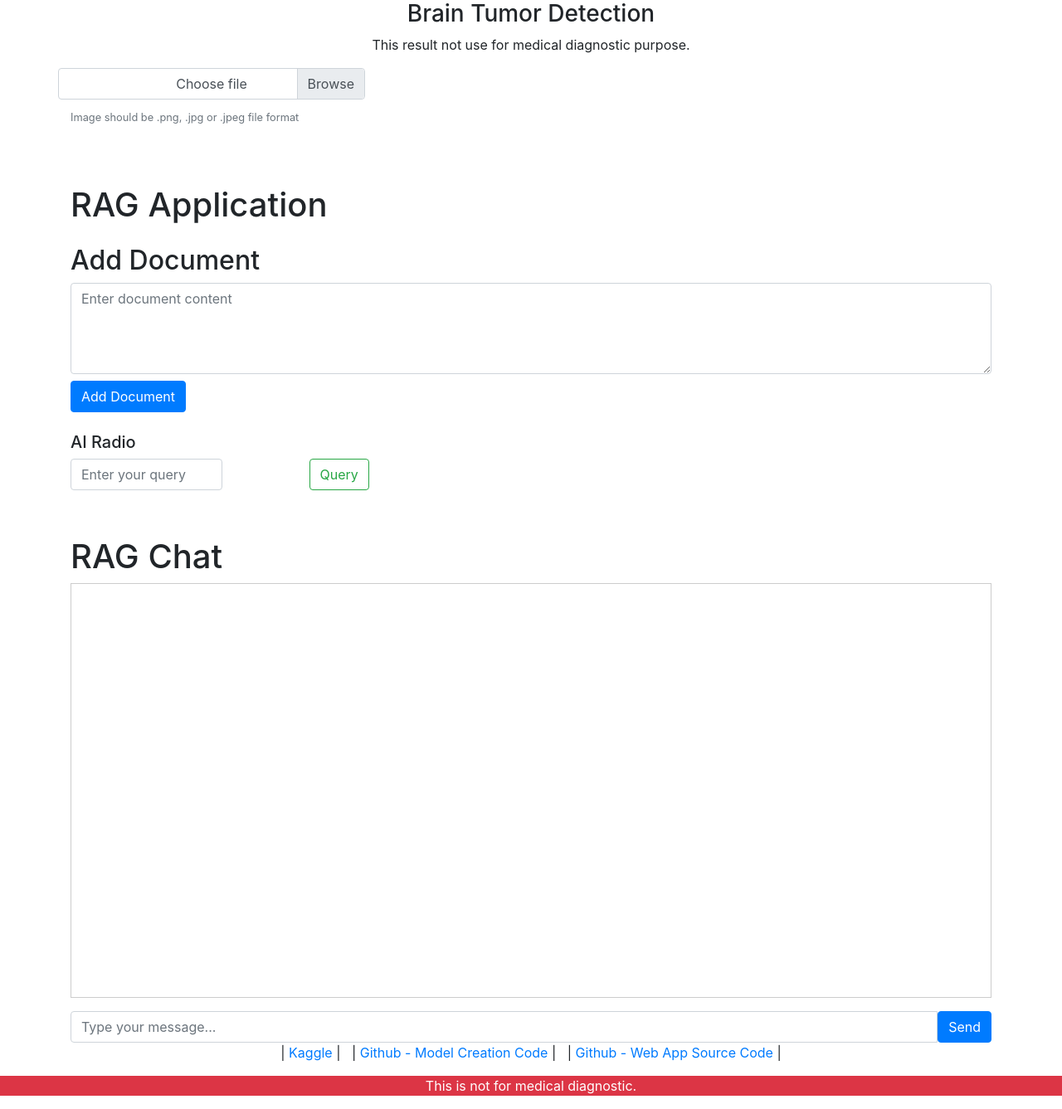
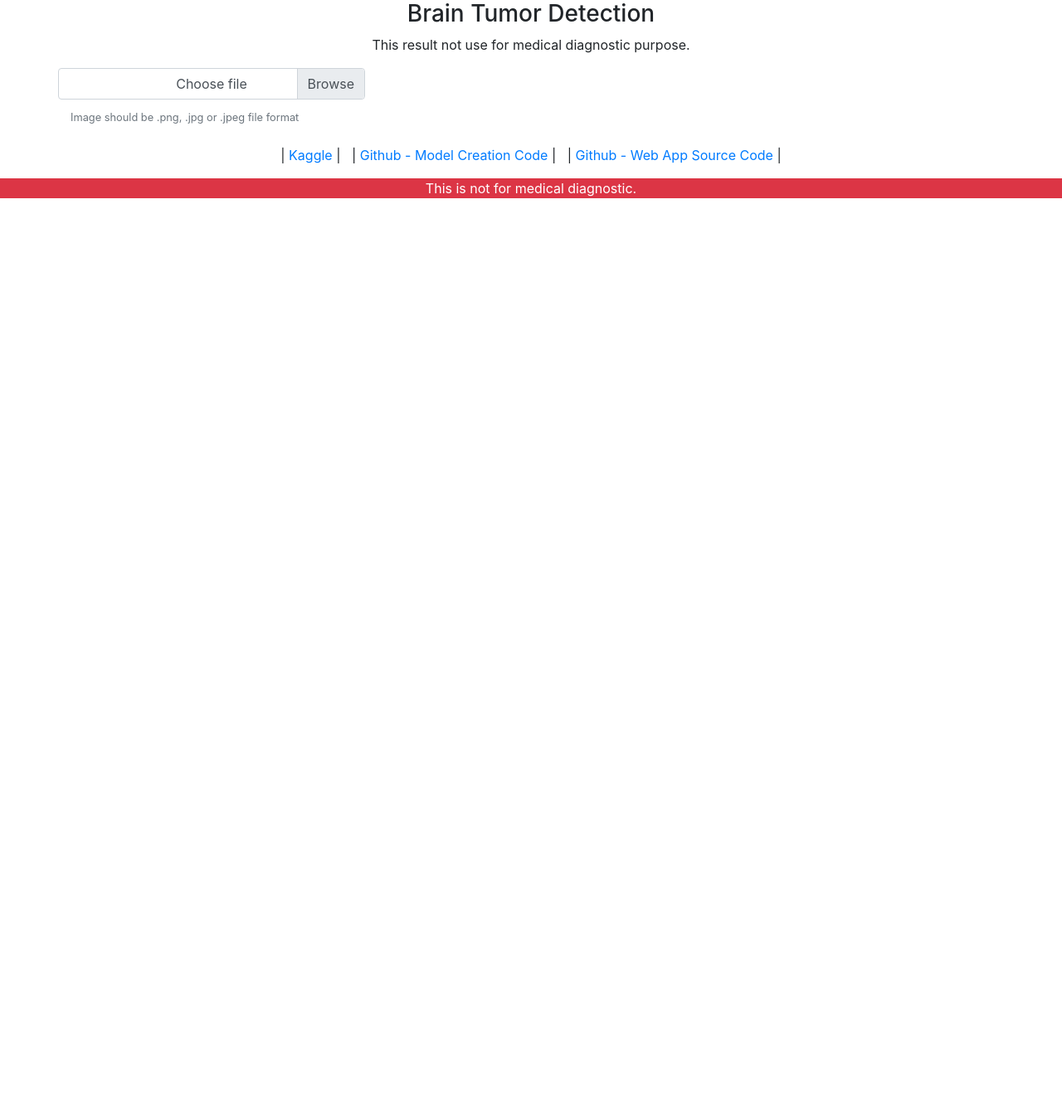
Before and after one commit to LalithK90/DL-Approaches-for-Brain-Tumor-Detection-using-MRI-images-LLM-intergration, a Flask app: page / in a window 1280 px wide. Shown: the whole page at 83% size. After the commit the page ends 239 px from the top, so only its background shows below. Run offline with Flask 3, Linux system fonts and the light colour scheme; some libraries are stand-ins or nearby versions.

Commit message:
now chat function is working and i need to add new view to update db table

```diff
--- a/app.py
+++ b/app.py
@@ -2,9 +2,9 @@ import os
 import io
 import re
 import base64
+import uuid
 import numpy as np
 import cv2
-import requests
 import tensorflow as tf
 import keras
 from keras.models import load_model
@@ -12,22 +12,14 @@ import matplotlib
 matplotlib.use('Agg')  # Set Matplotlib to use a non-GUI backend
 import matplotlib.pyplot as plt
 from PIL import Image
-from flask import Flask, render_template, redirect, url_for, request, jsonify, send_file, g
+from flask import Flask, render_template, redirect, url_for, request, jsonify, send_file
 from lime import lime_image
 from skimage.segmentation import mark_boundaries
 from io import BytesIO
 from tf_keras_vis.saliency import Saliency
 from tf_keras_vis.utils import normalize
 from tf_keras_vis.utils.scores import CategoricalScore
-# for rag app
-import psycopg2
-from sentence_transformers import SentenceTransformer
-import psycopg2
-import uuid
-import os
-from sklearn.feature_extraction.text import TfidfVectorizer
-from sklearn.metrics.pairwise import cosine_similarity
-import pickle
+
 
 
 IMAGE_SIZE=160
@@ -44,14 +36,12 @@ label_dict={0:'Glioma', 1:'Meningioma',2:'No tumor',3:'Pituitary'}
 
 # Get Last Convolutional Layer Name
 def get_last_convolutional_layer(model):
-    layer_name = None
+    last_conv_layer_name = None
     for layer in reversed(model.layers):
-        if 'conv2d' in layer.name.lower():
-            layer_name = layer.name
+        if isinstance(layer, tf.keras.layers.Conv2D):
+            last_conv_layer_name = layer.name
             break
-    return layer_name
-
-
+    return last_conv_layer_name
 
 # image process
 def preprocess(img):
@@ -71,16 +61,15 @@ def preprocess(img):
 def compute_gradcam(model, img_tensor, class_index):
     last_conv_layer_name = get_last_convolutional_layer(model)
 
-    # Check if the layer exists
-    if not any(layer.name == last_conv_layer_name for layer in model.layers):
-        raise ValueError(f"Layer {last_conv_layer_name} not found in the model.")
+    # Handle multiple outputs
+    model_output = model.output[0] if isinstance(model.output, (list, tuple)) else model.output
 
     # Create Grad-CAM model
     grad_model = tf.keras.models.Model(
         inputs=model.inputs,
         outputs=[
             model.get_layer(last_conv_layer_name).output,
-            model.output[0] if isinstance(model.output, (list, tuple)) else model.output
+            model_output
         ]
     )
 
@@ -98,11 +87,10 @@ def compute_gradcam(model, img_tensor, class_index):
         gradcam += w * conv_outputs[:, :, i]
 
     gradcam = np.maximum(gradcam, 0)
-    gradcam = cv2.resize(gradcam, (IMAGE_SIZE, IMAGE_SIZE))
+    gradcam = cv2.resize(gradcam, (IMAGE_SIZE,IMAGE_SIZE))
     gradcam -= gradcam.min()
     gradcam /= gradcam.max()
     return gradcam
-
 
 # Saliency Map Function# Generate Saliency Map
 def generate_saliency_map(model, input_tensor, class_index,smooth_samples,smooth_noise):
@@ -133,13 +121,17 @@ def create_visualization(overlay, lime_result, combined_img, saliency_map):
     plt.close(fig)  # Ensure the figure is closed after saving
     return buf
 
+@app.route("/")
+def index():
+	return(render_template("index.html"))
+
 @app.route("/predict", methods=["POST"])
 def predict():
 	data = request.get_json(force=True)
 	image = data['image']
 	smooth_samples = data.get('smooth_samples', 50)
 	smooth_noise = data.get('smooth_noise', 0.1)
-	top_labels = data.get('top_labels', 4)
+	top_labels = data.get('top_labels', 5)
 	hide_color = data.get('hide_color', 0)
 	num_samples = data.get('num_samples', 1000)
 	num_features = data.get('num_features', 5)
@@ -210,8 +202,10 @@ def predict():
 	buf = create_visualization(overlay, lime_result, combined_img, saliency_map)
 	encoded_img = base64.b64encode(buf.getvalue()).decode('utf-8')
 
-	# print(f'Prediction : {prediction}, Result : {result}, Accuracy : {accuracy}')
-	# response = {'prediction': {'result' : label, 'accuracy' : accuracy}}
+# Convert input_tensor to image
+	input_tensor_img = np.squeeze(input_tensor)
+	input_tensor_img = (input_tensor_img * 255).astype(np.uint8)
+	submit_img_encoded = base64.b64encode(cv2.imencode('.png', input_tensor_img)[1]).decode('utf-8')
 
 	# Generate visualization
 	gradcam_img = (gradcam_3d * 255).astype(np.uint8)
@@ -228,15 +222,10 @@ def predict():
 	lime_explanation_cam_encoded = base64.b64encode(cv2.imencode('.png', lime_explanation_cam)[1]).decode('utf-8')
 
 
-    # Convert input_tensor to image
-	input_tensor_img = np.squeeze(input_tensor)
-	input_tensor_img = (input_tensor_img * 255).astype(np.uint8)
-	submit_img_encoded = base64.b64encode(cv2.imencode('.png', input_tensor_img)[1]).decode('utf-8')
-
 	response = {
         'prediction': {'result': label, 'accuracy': accuracy},
+        'user_id': str(uuid.uuid4()),
         'img_size': IMAGE_SIZE,
-        'user_id': str(uuid.uuid4()),
         'submit_img': submit_img_encoded,
         'gradcam_img': gradcam_img_encoded,
         'lime_explanation': lime_explanation_encoded,
@@ -248,165 +237,20 @@ def predict():
 
 	return jsonify(response)
 
+@app.route('/health', methods=['GET'])
+def health_check():
+    return jsonify({"status": "ok"}), 200
+
 
 # for RAG app
 
-# # PostgreSQL connection
-# def get_db_connection():
-#     if 'db_conn' not in g:
-#         g.db_conn = psycopg2.connect(
-#             dbname="mriDb",
-#             user="user",
-#             password="secret",
-#     host="localhost",
-#     port="5432"
-# )
-#     return g.db_conn
-
-# @app.teardown_appcontext
-# def close_db_connection(exception):
-#     db_conn = g.pop('db_conn', None)
-#     if db_conn is not None:
-#         db_conn.close()
-
-# # SQL to create the table
-# CREATE_TABLE_SQL = """
-# CREATE TABLE IF NOT EXISTS documents (
-#     id SERIAL PRIMARY KEY,
-#     content TEXT NOT NULL,
-#     embedding vector(768) NOT NULL
-# );
-# """
-
-# def create_table():
-#     print("Creating table...")
-#     conn = get_db_connection()
-#     try:
-#         with conn.cursor() as cursor:
-#         # Execute the SQL to create the table
-#             cursor.execute(CREATE_TABLE_SQL)
-
-#         conn.commit()  # Commit transaction
-#         print("Table created successfully (if not exists).")
-#     except Exception as e:
-#         conn.rollback()  # Rollback transaction in case of error
-#         print(f"Error creating table: {e}")
-
-# # Load embedding model
-# embedding_model = SentenceTransformer('sentence-transformers/all-mpnet-base-v2')
-
-# # Generate embeddings
-# def generate_embedding(text):
-#     return embedding_model.encode(text).tolist()
-
-# # Search the database
-# def search_documents(query_embedding, top_k=5):
-#     conn = get_db_connection()
-#     try:
-#         with conn.cursor() as cursor:
-#             embedding_str = "[" + ",".join(map(str, query_embedding)) + "]"
-#             cursor.execute("""
-#                 SELECT id, content, embedding
-#                 FROM documents
-#                 ORDER BY embedding <-> %s::vector
-#                 LIMIT %s;
-#             """, (embedding_str, top_k))
-#             return cursor.fetchall()
-#     except Exception as e:
-#         conn.rollback()  # Rollback transaction in case of error
-#         raise e
-
-
-# # Route to add documents
-# @app.route('/add_document', methods=['POST'])
-# def add_document():
-#     data = request.json
-#     content = data.get('content')
-#     if not content:
-#         return jsonify({'error': 'Content is required'}), 400
-
-#     embedding = generate_embedding(content)
-#     conn = get_db_connection()
-#     try:
-#         with conn.cursor() as cursor:
-#             cursor.execute("""
-#             INSERT INTO documents (content, embedding)
-#             VALUES (%s, %s)
-#             RETURNING id;
-#         """, (content, embedding))
-#             doc_id = cursor.fetchone()[0]
-#             print(f"Document added with ID: {doc_id}")
-#         conn.commit()
-#         return jsonify({'message': 'Document added', 'id': doc_id})
-#     except Exception as e:
-#         conn.rollback()  # Rollback transaction in case of error
-#         raise e
-
-
-# # Configuration
-# # LLAMA_API_URL = "http://localhost:11434/api/chat"
-# LLAMA_API_URL = "http://localhost:11434/api/generate"
-# LLAMA_MODEL = "llama3.2-vision:latest"
-
-# # Query Llama with Conversation History
-# def query_llama_with_history(model, history):
-#     payload = {
-#         "model": model,
-#         "prompt": model,
-#         # "messages": history,
-#         "stream": False
-#     }
-#     try:
-#         # Send request to Llama API
-#         response = requests.post(LLAMA_API_URL, json=payload)
-
-#         # Validate and parse JSON response
-#         try:
-#             response_json = response.json()
-#         except json.JSONDecodeError as e:
-#             print(f"JSONDecodeError: {e}")
-#             raise ValueError("Invalid JSON received from Llama API")
-
-#         # Return parsed JSON
-#         return response_json
-#     except requests.RequestException as e:
-#         print(f"RequestException: {e}")
-#         raise ValueError("Failed to communicate with Llama API")
-
-
-
-# # Flask Route: Query Llama
-# @app.route('/query', methods=['POST'])
-# def query_llama():
-#     try:
-#         # Get query from request
-#         data = request.json
-#         if not data or 'query' not in data:
-#             return jsonify({"error": "Invalid input. 'query' is required."}), 400
-
-#         # Build conversation history (example with one user input)
-#         conversation_history = [
-#             {"role": "user", "content": data['query']}
-#         ]
-
-#         # Call the Llama RAG API
-#         llama_response = query_llama_with_history(LLAMA_MODEL, conversation_history)
-
-#         # Extract response content
-#         response_content = {
-#             "query": data['query'],
-#             "context": llama_response.get("context", "No context provided"),
-#             "response": llama_response.get("message", {}).get("content", "No response provided")
-#         }
-#         return jsonify(response_content)
-#     except ValueError as e:
-#         return jsonify({"error": str(e)}), 500
-#     except Exception as e:
-#         print(f"Unexpected error: {e}")
-#         return jsonify({"error": "An unexpected error occurred."}), 500
-
-
-
+import requests
+import psycopg2
+import uuid
+import os
+from sklearn.feature_extraction.text import TfidfVectorizer
+from sklearn.metrics.pairwise import cosine_similarity
+import pickle
 
 
 # --- Configuration ---
@@ -492,13 +336,11 @@ def get_context_from_db(query, session_id):
         return ""
 
 def store_message(user_id, session_id, message_text, sender):
-    print(f"Storing message: {message_text}")
     """Stores a message in the chat history database."""
     try:
         sql = "INSERT INTO chat_history (user_id, session_id, message_text, sender) VALUES (%s, %s, %s, %s);"
         pg_cursor.execute(sql, (user_id, session_id, message_text, sender))
         pg_conn.commit()
-        print("Message stored successfully.")
     except psycopg2.Error as e:
         print(f"Error storing message: {e}")
 
@@ -532,9 +374,6 @@ def rag():
         user_query = data.get('query')
         user_id = data.get('user_id')
         session_id = data.get('session_id')
-        print("User Query:", user_query)
-        print("Session ID:", session_id)
-        print("User ID:", user_id)
         # Validate input
         if not user_query or not user_id:
             print("Invalid input.")
@@ -555,7 +394,6 @@ def rag():
         db_context = get_context_from_db(user_query, session_id)
 
         prompt = f"""Use the following context to answer the question at the end. If you don't find the answer in the context, say "I couldn't find an answer in the provided context."
-
         Context:
         {db_context}
 
@@ -563,15 +401,13 @@ def rag():
         """
 
         ollama_request = {
-            "model": "llama2",
+            "model": "llama3.2-vision:latest",
             "prompt": prompt,
             "stream": False
         }
-
         ollama_response = requests.post(OLLAMA_API_URL, json=ollama_request)
         ollama_response.raise_for_status() # Raise HTTPError for bad responses (4xx or 5xx)
         ollama_data = ollama_response.json()
-        print(ollama_data)
         response_text = ollama_data.get("response")
 
         # Store the bot's response
@@ -589,16 +425,5 @@ def rag():
     except requests.exceptions.RequestException as e:
         return jsonify
 
-
-
-@app.route("/")
-def index():
-    # create_table()
-    return(render_template("index.html"))
-
-@app.route('/health', methods=['GET'])
-def health_check():
-    return jsonify({"status": "ok"}), 200
-
-if __name__ == '__main__':
+if __name__ == "__main__":
     app.run(debug=True)
--- a/static/js/app.js
+++ b/static/js/app.js
@@ -123,68 +123,6 @@ const tooltipTriggerList = document.querySelectorAll('[data-bs-toggle="tooltip"]
 const tooltipList = [...tooltipTriggerList].map(tooltipTriggerEl => new bootstrap.Tooltip(tooltipTriggerEl));
 
 // for RAG app
-// Add Document
-$('#add_document_btn').click(function () {
-    const content = $('#document_content').val();
-    if (!content) {
-        alert('Please enter document content');
-        return;
-    }
-    $.ajax({
-        url: '/add_document',
-        method: 'POST',
-        contentType: 'application/json',
-        data: JSON.stringify({ content }),
-        success: function (response) {
-            $('#add_document_status').html(`<div class="alert alert-success">Document added with ID: ${response.id}</div>`);
-            $('#document_content').val('');
-        },
-        error: function () {
-            $('#add_document_status').html('<div class="alert alert-danger">Failed to add document</div>');
-        }
-    });
-});
-
-// Query Llama
-$('#query_btn').click(function () {
-    Swal.fire({
-        title: 'Processing...',
-        text: 'Please wait while we process your request.',
-        allowOutsideClick: false,
-        didOpen: () => {
-            Swal.showLoading();
-        }
-    });
-
-    const query = $('#query_input').val();
-    if (!query) {
-        alert('Please enter a query');
-        return;
-    }
-    $.ajax({
-        url: '/query',
-        method: 'POST',
-        contentType: 'application/json',
-        data: JSON.stringify({ query }),
-        success: function (response) {
-            const converter = new showdown.Converter();
-            $('#query_results').html(`
-                        <h5>Query:</h5>
-                        <p>${response.query}</p>
-                        <h5>Context:</h5>
-                        <p>${response.context}</p>
-                        <h5>Response:</h5>
-                        <p>${converter.makeHtml(response.response)}</p>
-                    `);
-            Swal.close();
-        },
-        error: function () {
-            Swal.close();
-            $('#query_results').html('<div class="alert alert-danger">Failed to retrieve response</div>');
-        }
-    });
-});
-
 $(document).ready(function () {
     let sessionId = null; // Store the session ID
 
@@ -202,14 +140,24 @@ $(document).ready(function () {
             session_id: sessionId // Send the session ID
         };
 
+        Swal.fire({
+            title: 'Processing...',
+            text: 'Please wait while we process your request.',
+            allowOutsideClick: false,
+            didOpen: () => {
+                Swal.showLoading();
+            }
+        });
+
         $.ajax({
             type: "POST",
             url: "/rag", // Your Flask endpoint
             data: JSON.stringify(data),
             contentType: "application/json",
             success: function (response) {
+                const converter = new showdown.Converter();
                 const botMessage = response.response;
-                $("#chat-container").append(`<div class="message bot-message">${botMessage}</div>`);
+                $("#chat-container").append(`<div class="message bot-message">${converter.makeHtml(botMessage)}</div>`);
                 scrollToBottom();
                 if (!sessionId) {
                     sessionId = response.session_id; // Store the session ID from the first response
@@ -217,8 +165,10 @@ $(document).ready(function () {
                 if (response.cached) {
                     console.log("Response was cached!");
                 }
+                Swal.close();
             },
             error: function (error) {
+                Swal.close();
                 console.error("Error:", error);
                 $("#chat-container").append(`<div class="message bot-message text-danger">Error communicating with the server.</div>`);
                 scrollToBottom();
--- a/templates/index.html
+++ b/templates/index.html
@@ -12,6 +12,7 @@
     <link rel="stylesheet" href="../static/css/app.css">
     <script src="https://cdn.jsdelivr.net/npm/@tensorflow/tfjs@2.0.0"></script>
     <script src="https://cdn.jsdelivr.net/npm/sweetalert2@11"></script>
+    <link rel="stylesheet" href="https://cdnjs.cloudflare.com/ajax/libs/font-awesome/6.0.0/css/all.min.css">
 </head>
 
 <body>
@@ -73,6 +74,7 @@
         <!-- changing parameter -->
         <div class="container">
             <div class="row" id="parameter_container">
+                <!-- show result image -->
                 <div class="container">
                     <h5 class="mb-4 text-center">Model Explanation Settings</h5>
                     <div class="row">
@@ -152,9 +154,22 @@
                             </form>
                         </div>
                     </div>
-                    <div class="row text-center">
+                    <div class="row content-aling-center">
                         <button id="update-button" type="button" class="btn btn-outline-info mt-3">
+
                             UPDATE
+                        </button>
+                    </div>
+                </div>
+                <!-- chatbot -->
+                <div class="container">
+                    <h5> <i class="fas fa-user-doctor"></i> RadioAI Chat</h5>
+                    <div id="chat-container">
+                    </div>
+                    <div class="input-group mt-3">
+                        <input type="text" id="user-input" class="form-control" placeholder="Type your message...">
+                        <button class="btn btn-outline-primary" type="button" id="send-button">
+                            <i class="fas fa-paper-plane"></i> Send
                         </button>
                     </div>
                 </div>
@@ -163,43 +178,6 @@
         <!-- image visualization -->
         <div class="container">
             <img src="" alt="" id="encoded_img" class="img-fluid m-2">
-        </div>
-
-        <div class="container mt-5">
-            <h1 class="mb-4">RAG Application</h1>
-
-            <!-- Add Document Section -->
-            <div class="mb-4">
-                <h2>Add Document</h2>
-                <textarea id="document_content" class="form-control mb-2" rows="4"
-                    placeholder="Enter document content"></textarea>
-                <button id="add_document_btn" class="btn btn-primary">Add Document</button>
-                <div id="add_document_status" class="mt-2"></div>
-            </div>
-
-            <!-- Query Llama Section -->
-            <div>
-                <h5>AI Radio</h5>
-                <div id="query_results" class="mt-1 mb-2"></div>
-                <form class="form-inline">
-                    <div class="form-group">
-                        <input type="text" id="query_input" class="form-control mb-2 col-8" placeholder="Enter your query">
-                    </div>
-                    &nbsp; &nbsp;
-                    <button id="query_btn" type="button" class="btn btn-outline-success mb-2">Query</button>
-                </form>
-            </div>
-        </div>
-        <div class="container mt-5">
-            <h1>RAG Chat</h1>
-            <div id="chat-container">
-            </div>
-            <div class="input-group mt-3">
-                <input type="text" id="user-input" class="form-control" placeholder="Type your message...">
-                <button class="btn btn-primary" type="button" id="send-button">
-                    <i class="fas fa-paper-plane"></i> Send
-                </button>
-            </div>
         </div>
 
 
```
Also changed, not shown: 1 other file.
